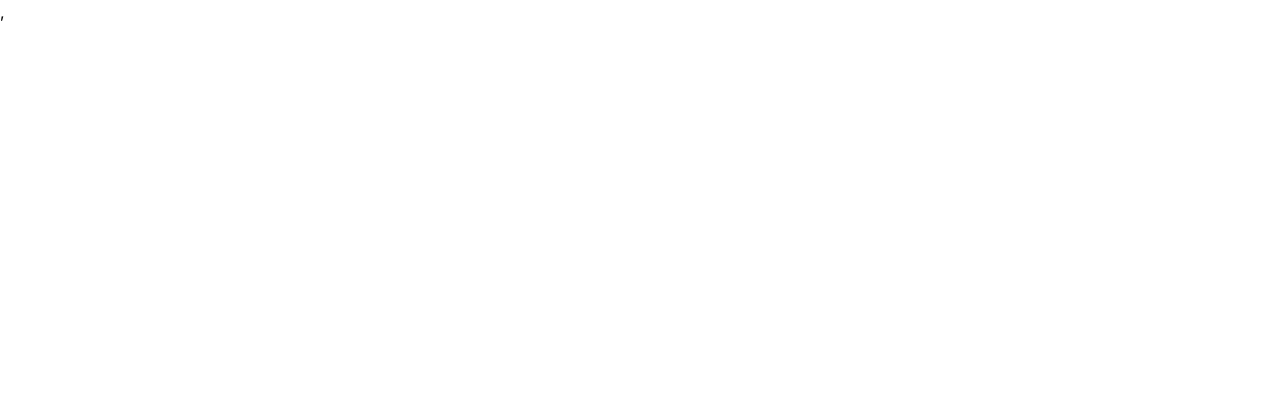
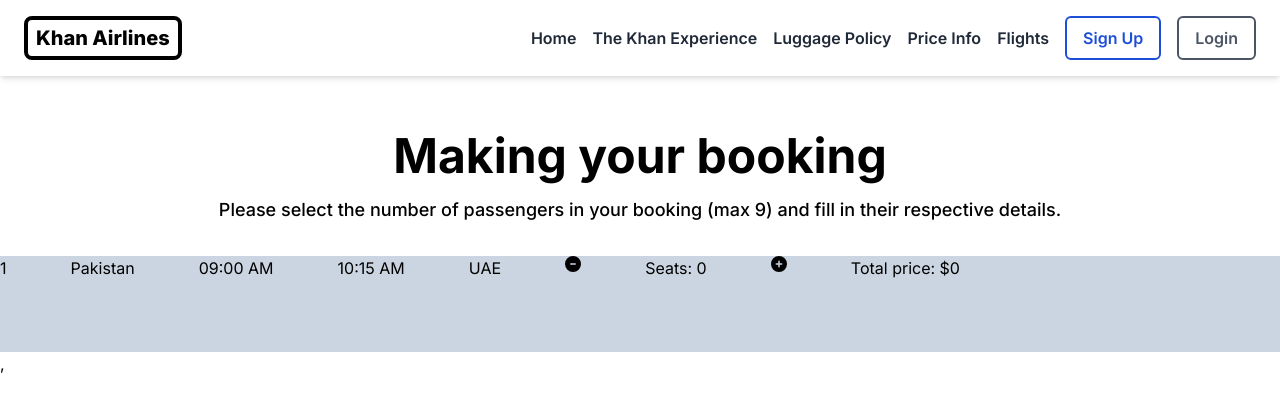
Before and after one commit to YahyaAhmedKhan/db-proj-frontend, a React (Create React App) app: page /booking/1 in a window 1280 px wide. Before the commit this address had no page. Shown: the top 408 px of the page. Built offline with nearby package versions, Linux system fonts and the light colour scheme.

Commit message:
booking page info box made

```diff
--- a/src/App.js
+++ b/src/App.js
@@ -4,41 +4,16 @@ import { FlightsPage } from "./pages/flights-page";
 import Login from "./pages/login-page";
 import SignUp from "./pages/sign-up-page";
 import { BrowserRouter, Routes, Route, Navigate } from "react-router-dom";
-import Cookies from "js-cookie";
+import { BookingPage } from "./pages/booking-page";
 
 function App() {
-  const [isLoggedIn, setIsLoggedIn] = useState(false);
-
-  useEffect(() => {
-    const token = Cookies.get("jwtToken");
-
-    if (token) {
-      setIsLoggedIn(true);
-      // console.log("User is logged in!");
-    } else {
-      setIsLoggedIn(false);
-      // console.log("User is not logged in!");
-    }
-  }, [isLoggedIn]);
   return (
     <BrowserRouter>
       <Routes>
-        <Route
-          path="/signup"
-          element={
-            <SignUp isLoggedIn={isLoggedIn} setIsLoggedIn={setIsLoggedIn} />
-          }
-        />
-        <Route
-          path="/login"
-          element={
-            <Login isLoggedIn={isLoggedIn} setIsLoggedIn={setIsLoggedIn} />
-          }
-        />
-        <Route
-          path="/flights"
-          element={<FlightsPage isLoggedIn={isLoggedIn} />}
-        />
+        <Route path="/signup" element={<SignUp />} />
+        <Route path="/login" element={<Login />} />
+        <Route path="/flights" element={<FlightsPage />} />
+        <Route path="/booking/:flightId" element={<BookingPage />} />
         <Route path="/" element={<Navigate to="/login" />} />
       </Routes>
     </BrowserRouter>
--- a/src/navbar.js
+++ b/src/navbar.js
@@ -6,14 +6,15 @@ import { Link } from "react-router-dom";
 import { connect } from "react-redux";
 import { logoutUser } from "./actions/actions"; // Ensure this is the correct path to your action creators
 
-function Navbar({ isLoggedIn, logoutUser }) {
-  useEffect(() => {}, [isLoggedIn]);
+function Navbar({ isLoggedIn, logoutUser, user }) {
 
   useEffect(() => {
     console.log("isLoggedIn:", isLoggedIn);
+    console.log("user:", user);
   }, [isLoggedIn]);
 
   const handleLogout = () => {
+    // console.log("Logging out...");
     Cookies.remove("jwtToken", { path: "/" });
     logoutUser(); // Dispatch the logout action to the Redux store
   };
@@ -78,7 +79,7 @@ function Navbar({ isLoggedIn, logoutUser }) {
           >
             <FontAwesomeIcon className="" icon={faCaretDown} />
             <FontAwesomeIcon icon={faCircleUser} />
-            <p className=" text-xl font-bold ">Yahya Ahmed</p>{" "}
+            <p className=" text-xl font-bold ">{user.emailRes} </p>{" "}
           </div>
         )}
       </div>
@@ -90,6 +91,7 @@ function Navbar({ isLoggedIn, logoutUser }) {
 
 const mapStateToProps = (state) => ({
   isLoggedIn: state.auth.isLoggedIn, // Make sure the state path matches your Redux setup
+  user: state.auth.user,
 });
 
 const mapDispatchToProps = {
--- a/src/pages/booking-page.js
+++ b/src/pages/booking-page.js
@@ -1 +1,43 @@
-const BookingPage = () => {
+import { FontAwesomeIcon } from "@fortawesome/react-fontawesome";
+import Navbar from "../navbar";
+import { useParams } from "react-router-dom";
+import { faCircleMinus, faCirclePlus } from "@fortawesome/free-solid-svg-icons";
+import { useState } from "react";
+
+export const BookingPage = () => {
+  const { flightId } = useParams();
+  console.log("flightId:", flightId);
+  const [seats, setSeats] = useState(0);
+  const [price, setPrice] = useState(0);
+
+  return (
+    <div className="booking-page flex flex-col items-center justify-center">
+      <Navbar></Navbar>
+      <div className=" flex flex-col items-center justify-center">
+        <h1 className="text-5xl mb-4 font-bold pt-14">Making your booking</h1>
+        <p className=" w-[70%] text-center text-lg font-medium pb-8">
+          Please select the number of passengers in your booking (max 9) and
+          fill in their respective details.
+        </p>
+        <div className=" h-24 w-screen bg-slate-300 justify-center items-center">
+          <div className=" flex w-[75%] justify-between center">
+            <p>{flightId} </p>
+            <p>Pakistan</p>
+            <p>09:00 AM</p>
+            <p>10:15 AM</p>
+            <p>UAE</p>
+            <FontAwesomeIcon
+              icon={faCircleMinus}
+              style={{ color: "#000000" }}
+            />
+            <p>Seats: {seats}</p>
+
+            <FontAwesomeIcon icon={faCirclePlus} style={{ color: "#000000" }} />
+
+            <p>Total price: ${price}</p>
+          </div>
+        </div>
+      </div>
+    </div>
+  );
+};
--- a/src/pages/flights-page.js
+++ b/src/pages/flights-page.js
@@ -1,15 +1,20 @@
-import React, { useEffect, useState } from "react";
+import React, { useState } from "react";
 import axios from "axios";
 import Navbar from "../navbar";
-import FlightRow from "../flight-row";
 import { backendURL } from "../constants";
+import { useNavigate } from "react-router-dom";
 
-
-export const FlightsPage = ({ isLoggedIn, setIsLoggedIn }) => {
+export const FlightsPage = () => {
   const [origin, setOrigin] = useState("Karachi");
   const [destination, setDestination] = useState("Dubai");
   const [date, setDate] = useState("");
   const [flightResults, setFlightResults] = useState([]);
+
+  const navigate = useNavigate();
+
+  const handleFlightClick = (flightId) => {
+    navigate(`/booking/${flightId}`);
+  };
 
   const handleSearch = async () => {
     try {
@@ -53,9 +58,7 @@ export const FlightsPage = ({ isLoggedIn, setIsLoggedIn }) => {
   };
   return (
     <div className="flex flex-col items-center justify-center">
-      <Navbar isLoggedIn={isLoggedIn} setIsLoggedIn={setIsLoggedIn}>
-        {" "}
-      </Navbar>
+      <Navbar> </Navbar>
       <div className="flex flex-col items-center justify-center">
         <h1 className="text-5xl mb-4 font-bold pt-14">Search for flights</h1>
         <p
@@ -133,9 +136,10 @@ export const FlightsPage = ({ isLoggedIn, setIsLoggedIn }) => {
                   return (
                     <tr
                       // className=" text-center bg-white"
-                      className="text-center bg-white hover:bg-gray-100 transform hover:scale-105 transition duration-200 rounded-lg cursor-pointer"
+                      className="flightRow text-center bg-white hover:bg-gray-100 transform hover:scale-105 transition duration-200 rounded-lg cursor-pointer"
                       key={flight.flight_id}
                       title="Click to book this flight"
+                      onClick={() => handleFlightClick(flight.flight_id)}
                     >
                       <td className="py-5 rounded-l-lg">{flight.flight_id}</td>
                       <td className="font-extrabold py-5">
--- a/src/pages/login-page.js
+++ b/src/pages/login-page.js
@@ -1,9 +1,9 @@
-import React, { useEffect, useState } from "react";
+import React, { useState } from "react";
 import Navbar from "../navbar";
 import axios from "axios";
 import Cookies from "js-cookie";
 import { backendURL } from "../constants";
-import { loginUser, logoutUser } from "../actions/actions";
+import { loginUser } from "../actions/actions";
 import { connect } from "react-redux";
 
 const Login = ({ loginUser }) => {
@@ -21,9 +21,20 @@ const Login = ({ loginUser }) => {
       email: email,
       password: password,
     });
+
     const { message, token } = response.data;
+    const emailRes = response.data.email;
 
-    console.log("message:", message, " token:", token);
+    console.log(
+      "message:",
+      message,
+      " token:",
+      token,
+      "email:",
+      emailRes,
+      "password:",
+      password
+    );
     Cookies.set("jwtToken", token, {
       expires: 1 / 24, // 1 hr
       path: "/",
@@ -31,7 +42,7 @@ const Login = ({ loginUser }) => {
       sameSite: "Lax",
     });
     // setIsLoggedIn(true);
-    loginUser(token);
+    loginUser({ token, emailRes, password });
   };
 
   return (
@@ -78,9 +89,10 @@ const Login = ({ loginUser }) => {
   );
 };
 
-// Map Redux state to component props
+// // Map Redux state to component props
 const mapStateToProps = (state) => ({
   isLoggedIn: state.auth.isLoggedIn, // This is probably not needed in this component anymore
+
 });
 
 // Map Redux actions to component props
@@ -88,4 +100,4 @@ const mapDispatchToProps = {
   loginUser, // This should be an action creator that dispatches login action
 };
 
-export default connect(mapStateToProps, mapDispatchToProps)(Login);
+export default connect(mapStateToProps ,mapDispatchToProps)(Login);
--- a/src/pages/sign-up-page.js
+++ b/src/pages/sign-up-page.js
@@ -3,7 +3,7 @@ import axios from "axios";
 import Navbar from "../navbar";
 import { backendURL } from "../constants";
 
-const SignUp = ({ isLoggedIn, setIsLoggedIn }) => {
+const SignUp = () => {
   const [email, setEmail] = useState("");
   const [password, setPassword] = useState("");
   const [confirmPassword, setConfirmPassword] = useState("");
@@ -24,9 +24,7 @@ const SignUp = ({ isLoggedIn, setIsLoggedIn }) => {
 
   return (
     <div className="flex flex-col items-center justify-center">
-      <Navbar isLoggedIn={isLoggedIn} setIsLoggedIn={setIsLoggedIn}>
-        {" "}
-      </Navbar>
+      <Navbar> </Navbar>
 
       <div className="main-content text-center mt-8">
         <div className="welcome-text">
--- a/src/store.js
+++ b/src/store.js
@@ -1,11 +1,11 @@
 // store.js
 import { combineReducers } from "redux";
+import { configureStore } from "@reduxjs/toolkit";
 import authReducer from "./reducers/authReducer";
-import { configureStore } from "@reduxjs/toolkit";
 
 const rootReducer = combineReducers({
   auth: authReducer,
-  // other reducers can be added here
+
 });
 
 const store = configureStore({
```
